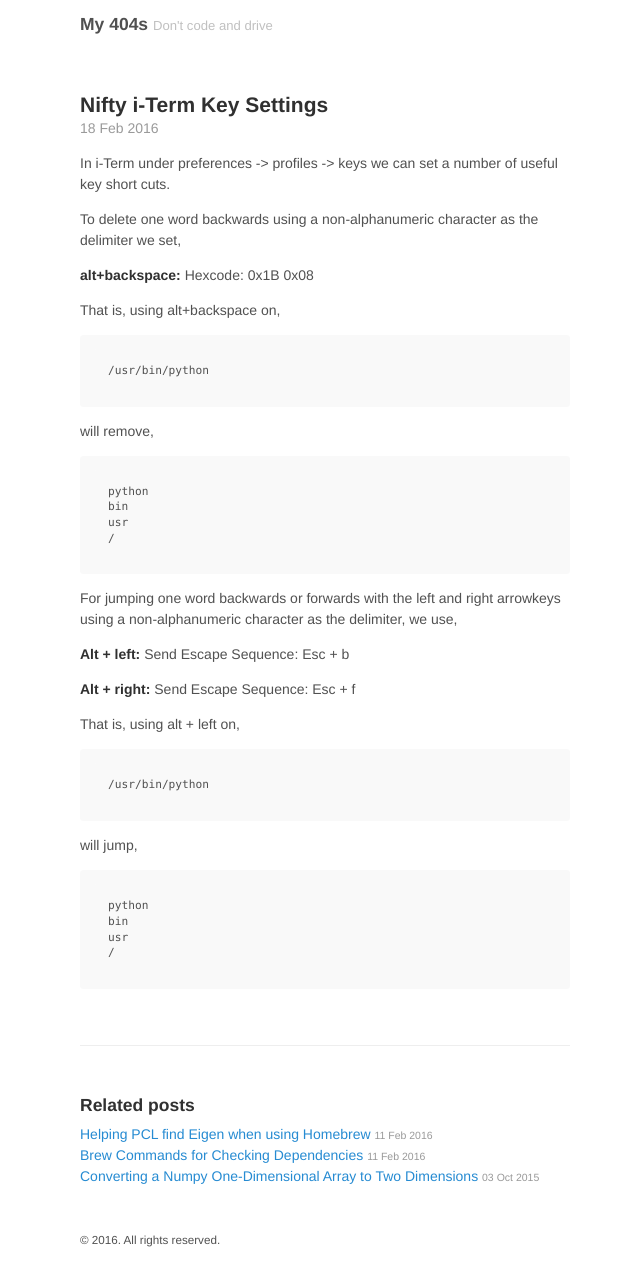
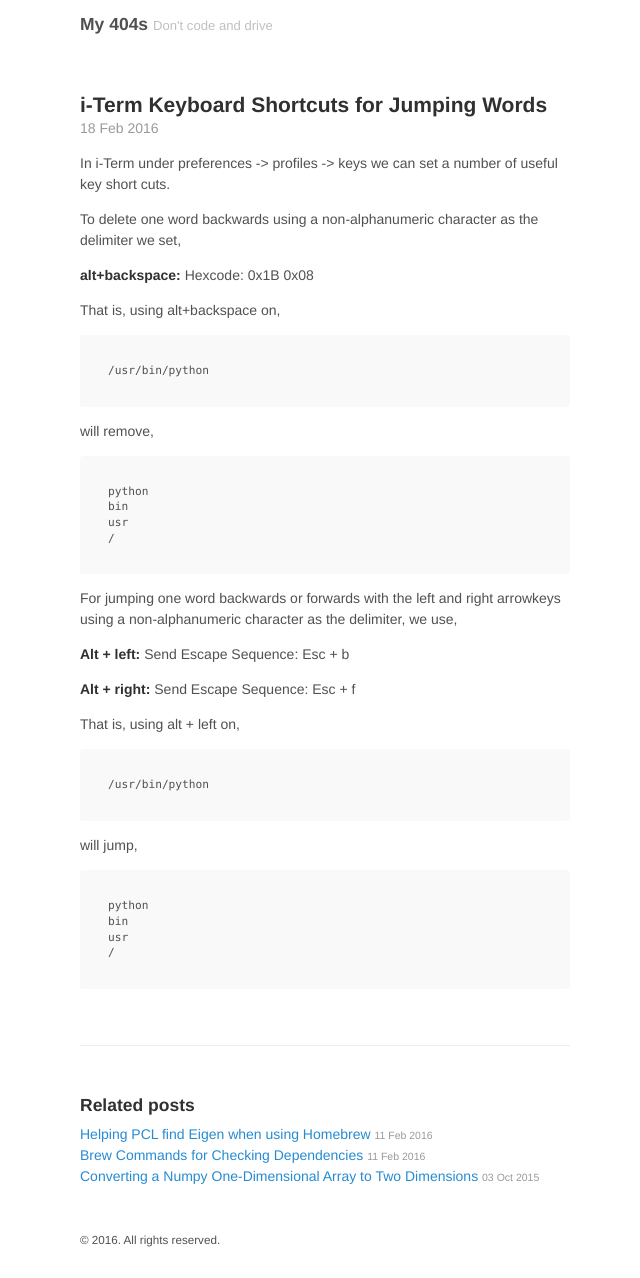
Before and after one commit to MartinHjelm/MartinHjelm.github.io, a Jekyll site: the page built from _posts/2016-02-18-Nifty-iTerminal-Key-Settings.md, in a window 1280 px wide. Shown: the whole page, without its empty margins (315-955 px from the left). Built offline with Jekyll 4.4.1, drawn with Linux system fonts in a browser that asks for light colours.

Commit message:
Fixed layout and clarified post 3

```diff
--- a/_posts/2016-02-18-Nifty-iTerminal-Key-Settings.md
+++ b/_posts/2016-02-18-Nifty-iTerminal-Key-Settings.md
@@ -1,6 +1,6 @@
 ---
 layout: post
-title: Nifty i-Term Key Settings
+title: i-Term Keyboard Shortcuts for Jumping Words
 ---
 In i-Term under preferences -> profiles -> keys we can set a number of useful key short cuts.
 
```
